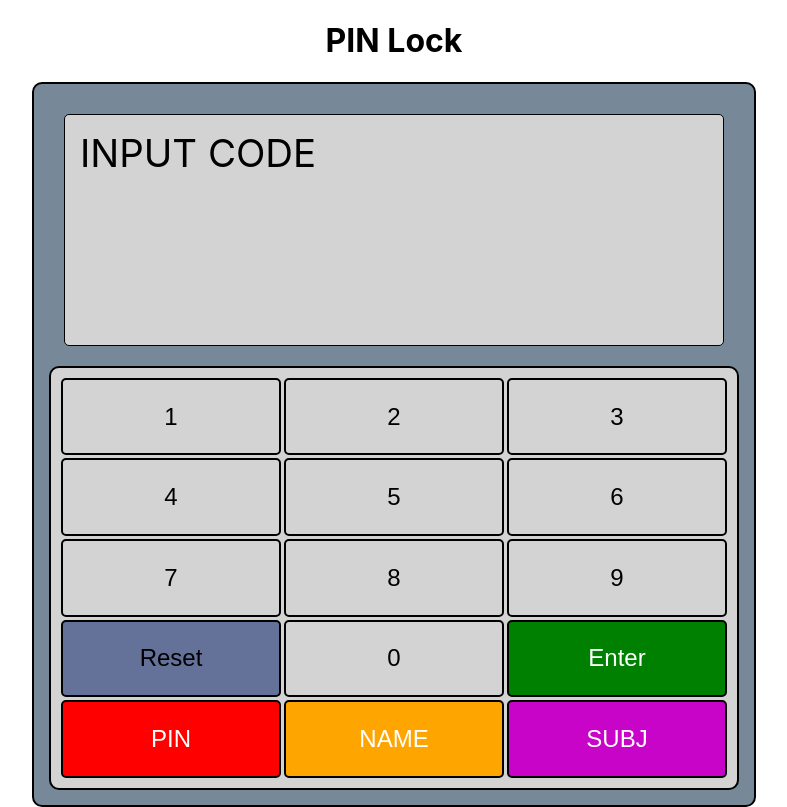
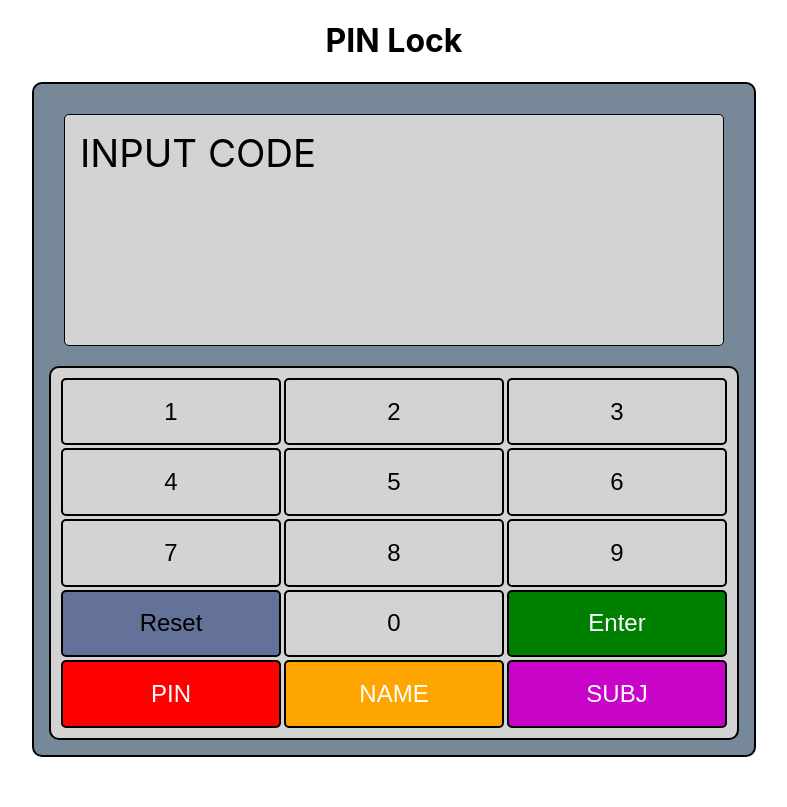
Before and after one commit to armandoxd03/passcode, a React (Create React App) app: page / in a window 1280 px wide. Shown: the whole page, without its empty margins (246-1033 px from the left). Built offline with nearby package versions, Linux system fonts and the light colour scheme.

Commit message:
Update App.css

```diff
--- a/src/App.css
+++ b/src/App.css
@@ -39,7 +39,7 @@
   display: grid;
   gap: 3px;
   grid-template-columns: repeat(3, 1fr);
-  min-height: 400px;
+  min-height: 350px;
   padding: 5px;
   background-color: lightgray;
   color: white;
```
